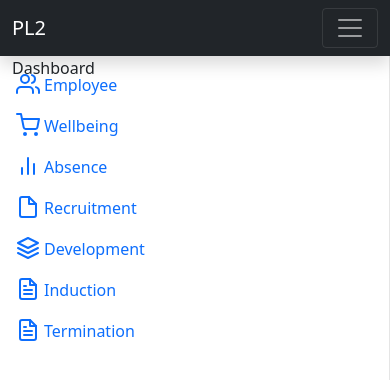
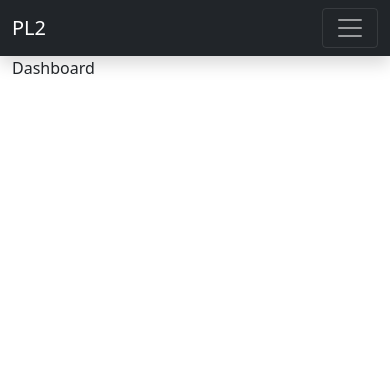
Before and after one commit to kimmohakkarainen/pl2, a React (Create React App) app: page / in a window 390 px wide. Shown: the top 380 px of the page. Built offline with nearby package versions, Linux system fonts and the light colour scheme.

Commit message:
reactivity fixed

```diff
--- a/src/mainview/index.js
+++ b/src/mainview/index.js
@@ -47,7 +47,7 @@ export function Sidebar() {
     <Nav
       bg="light"
       expand="md"
-      className="col-md-3 col-lg-2 col-md-block sidebar"
+      className="d-none d-md-block col-md-3 col-lg-2 sidebar"
     >
       <div
         style={{
```
